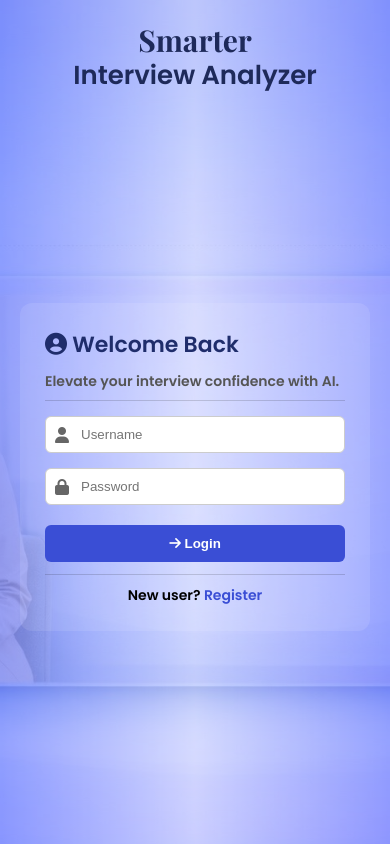
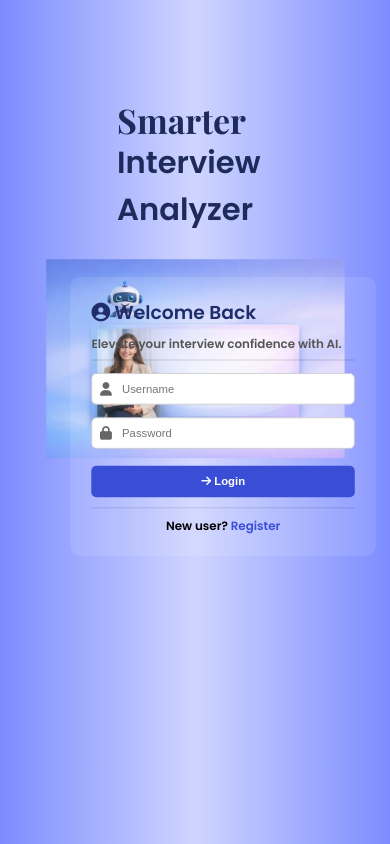
Before and after one commit to battulasonia6-art/smarter-interview-analyzer, a Flask app: page /login in a window 390 px wide. Run offline with Flask 3, Linux system fonts and the light colour scheme.

Commit message:
Final mobile fixes

```diff
--- a/templates/login.html
+++ b/templates/login.html
@@ -24,51 +24,14 @@ body{min-height:100vh;display:flex;justify-content:center;align-items:center;ove
 .register{margin-top:10px;text-align:center;font-size:14px;}
 .register a{color:#3a4ed5;font-weight:600;text-decoration:none;}
 .error-msg{color:red;font-size:14px;margin-bottom:10px;text-align:center;}
-/* ===== FINAL MOBILE LOGIN FIX ===== */
+/* ===== MOBILE SCALE FIX FOR LOGIN PAGE ===== */
 @media (max-width:768px){
 
 body{
 overflow:auto;
-display:flex;
-flex-direction:column;
-justify-content:center;
-align-items:center;
-padding:20px;
-}
-
-.bg-wrapper{
-position:fixed;
-width:100%;
-height:100%;
-background-size:cover;
-opacity:0.25;
-}
-
-.header-title{
-position:relative;
-top:auto;
-left:auto;
-transform:none;
-text-align:center;
-margin-bottom:15px;
-}
-
-.header-title .smarter{
-font-size:30px;
-}
-
-.header-title .analyzer{
-font-size:26px;
-}
-
-.login-area{
-position:relative;
-top:auto;
-left:auto;
-transform:none;
-width:100%;
-max-width:360px;
-margin:auto;
+transform:scale(0.85);
+transform-origin:top center;
+height:auto;
 }
 
 }
```
Also changed, not shown: static/style.css (+21 -7 lines).
